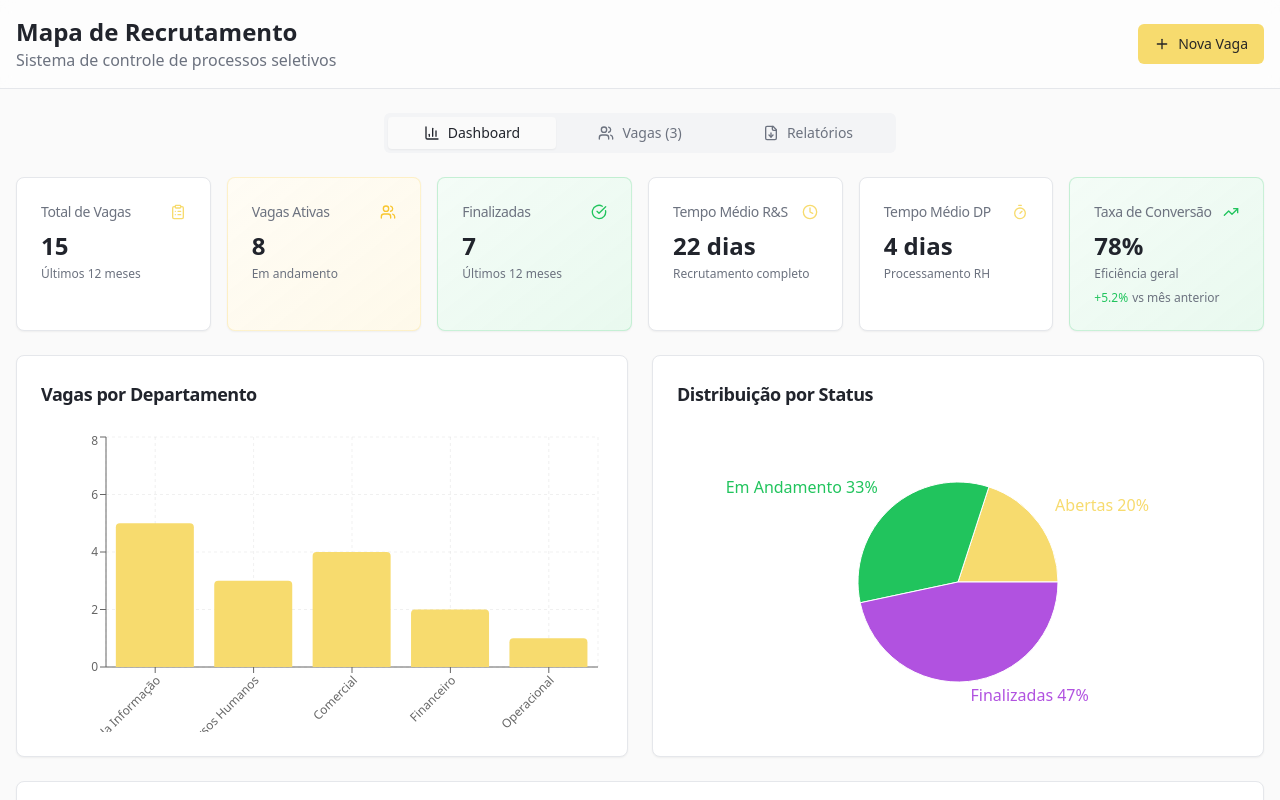
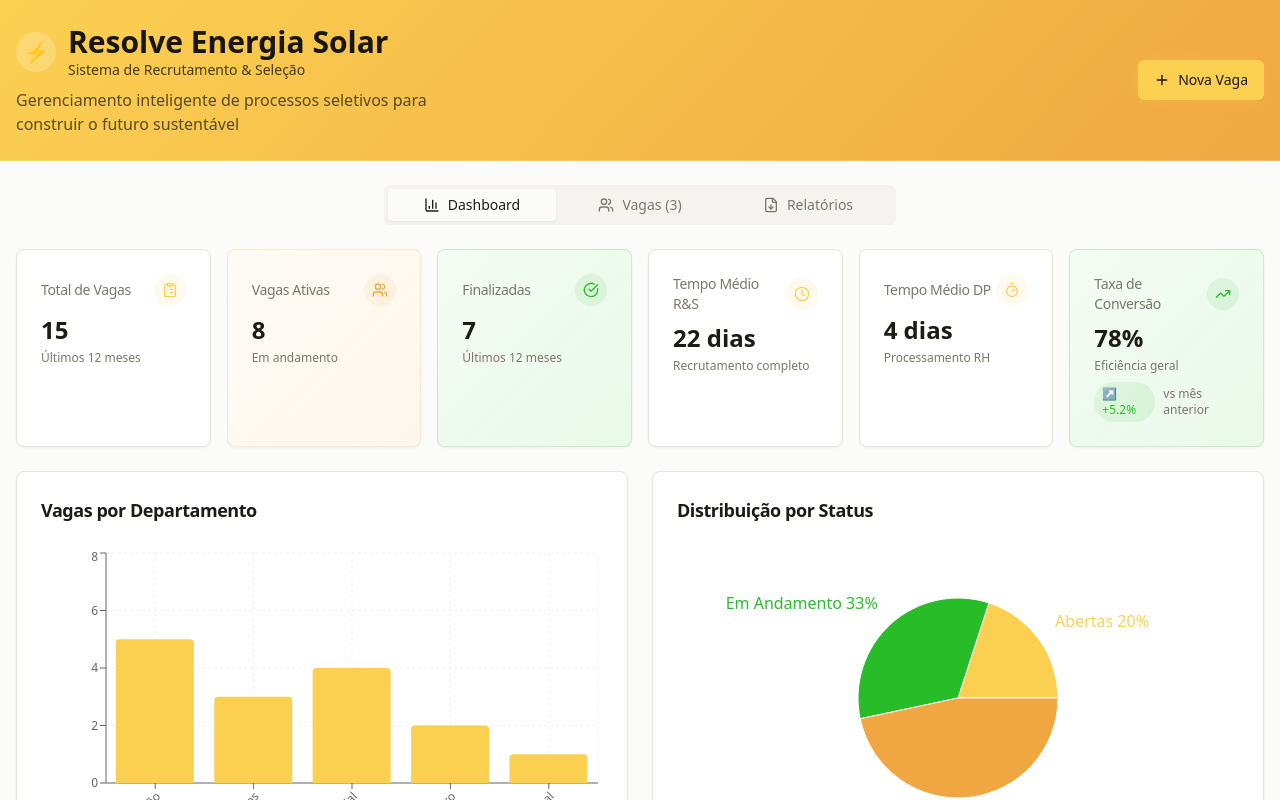
Before and after one commit to JamesCookDev/recrutamento-rh-digital, a React (Vite) app: page / in a window 1280 px wide. Shown: the top 800 px of the page. Built offline with nearby package versions, Linux system fonts and the light colour scheme.

Commit message:
Refactor code and update color scheme
Refactor code, update the initial page, and change the color scheme to yellow, reflecting the Resolve Energia Solar brand.

```diff
--- a/src/components/recruitment/MetricCard.tsx
+++ b/src/components/recruitment/MetricCard.tsx
@@ -37,27 +37,50 @@ export function MetricCard({
   };
 
   return (
-    <Card className={cn('transition-all duration-200 hover:shadow-elevated', variantStyles[variant])}>
-      <CardHeader className="flex flex-row items-center justify-between space-y-0 pb-2">
-        <CardTitle className="text-sm font-medium text-muted-foreground">
+    <Card className={cn(
+      'solar-card transition-all duration-300 hover:shadow-elevated group relative overflow-hidden',
+      variant === 'success' && 'hover:solar-glow border-success/30',
+      variant === 'warning' && 'border-warning/30',
+      variant === 'destructive' && 'border-destructive/30',
+      variantStyles[variant]
+    )}>
+      {/* Subtle gradient overlay for energy feeling */}
+      <div className="absolute inset-0 bg-gradient-to-br from-primary/5 to-transparent opacity-0 group-hover:opacity-100 transition-opacity duration-300" />
+
+      <CardHeader className="flex flex-row items-center justify-between space-y-0 pb-2 relative z-10">
+        <CardTitle className="text-sm font-medium text-muted-foreground group-hover:text-foreground transition-colors">
           {title}
         </CardTitle>
-        <Icon className={cn('h-4 w-4', iconStyles[variant])} />
+        <div className={cn(
+          'p-2 rounded-full transition-all duration-300 group-hover:scale-110',
+          variant === 'success' && 'bg-success/10',
+          variant === 'warning' && 'bg-warning/10',
+          variant === 'destructive' && 'bg-destructive/10',
+          variant === 'default' && 'bg-primary/10'
+        )}>
+          <Icon className={cn('h-4 w-4', iconStyles[variant])} />
+        </div>
       </CardHeader>
-      <CardContent>
-        <div className="text-2xl font-bold text-foreground">{value}</div>
+      <CardContent className="relative z-10">
+        <div className="text-2xl font-bold text-foreground group-hover:text-primary transition-colors duration-300">
+          {value}
+        </div>
         {description && (
-          <p className="text-xs text-muted-foreground mt-1">{description}</p>
+          <p className="text-xs text-muted-foreground mt-1 group-hover:text-muted-foreground/80 transition-colors">
+            {description}
+          </p>
         )}
         {trend && (
           <div className="flex items-center mt-2">
             <span className={cn(
-              'text-xs font-medium',
-              trend.isPositive ? 'text-success' : 'text-destructive'
+              'text-xs font-medium px-2 py-1 rounded-full',
+              trend.isPositive
+                ? 'text-success bg-success/10'
+                : 'text-destructive bg-destructive/10'
             )}>
-              {trend.isPositive ? '+' : ''}{trend.value}%
+              {trend.isPositive ? '↗' : '↘'} {trend.isPositive ? '+' : ''}{trend.value}%
             </span>
-            <span className="text-xs text-muted-foreground ml-1">vs mês anterior</span>
+            <span className="text-xs text-muted-foreground ml-2">vs mês anterior</span>
           </div>
         )}
       </CardContent>
--- /dev/null
+++ b/src/components/recruitment/SolarFooter.tsx
@@ -0,0 +1,18 @@
+export function SolarFooter() {
+  return (
+    <footer className="mt-12 border-t border-border bg-card/50 backdrop-blur">
+      <div className="container mx-auto px-4 py-6">
+        <div className="flex flex-col sm:flex-row items-center justify-between gap-4">
+          <div className="flex items-center gap-2 text-sm text-muted-foreground">
+            <span className="text-primary">⚡</span>
+            <span>Resolve Energia Solar © 2024</span>
+          </div>
+          <div className="flex items-center gap-4 text-sm text-muted-foreground">
+            <span>Construindo o futuro sustentável</span>
+            <div className="w-2 h-2 rounded-full bg-primary animate-pulse"></div>
+          </div>
+        </div>
+      </div>
+    </footer>
+  );
+}
--- a/src/index.css
+++ b/src/index.css
@@ -8,54 +8,63 @@ All colors MUST be HSL.
 
 @layer base {
   :root {
-    --background: 0 0% 98%;
-    --foreground: 224 15% 15%;
+    /* Cores Base - Tema Resolve Energia Solar */
+    --background: 45 25% 98%;
+    --foreground: 45 15% 10%;
 
     --card: 0 0% 100%;
-    --card-foreground: 224 15% 15%;
+    --card-foreground: 45 15% 10%;
 
     --popover: 0 0% 100%;
-    --popover-foreground: 224 15% 15%;
+    --popover-foreground: 45 15% 10%;
 
-    --primary: 48 89% 70%;
-    --primary-foreground: 0 0% 15%;
-    --primary-hover: 48 89% 65%;
+    /* Amarelo Solar - Cor principal da Resolve */
+    --primary: 45 95% 65%;
+    --primary-foreground: 45 15% 8%;
+    --primary-hover: 45 95% 60%;
+    --primary-glow: 45 100% 75%;
 
-    --secondary: 48 20% 95%;
-    --secondary-foreground: 48 15% 25%;
+    /* Amarelo secundário mais suave */
+    --secondary: 45 35% 92%;
+    --secondary-foreground: 45 25% 20%;
 
-    --muted: 220 14% 96%;
-    --muted-foreground: 220 8% 46%;
+    --muted: 45 15% 95%;
+    --muted-foreground: 45 8% 45%;
 
-    --accent: 48 25% 90%;
-    --accent-foreground: 48 15% 25%;
+    --accent: 45 40% 88%;
+    --accent-foreground: 45 25% 15%;
 
-    --success: 142 71% 45%;
+    /* Verde para sucesso - representa sustentabilidade */
+    --success: 120 65% 45%;
     --success-foreground: 0 0% 98%;
 
-    --warning: 45 93% 58%;
-    --warning-foreground: 220 15% 15%;
+    /* Laranja para avisos - energia */
+    --warning: 35 85% 60%;
+    --warning-foreground: 35 15% 10%;
 
     --destructive: 0 72% 51%;
     --destructive-foreground: 0 0% 98%;
 
-    --border: 220 13% 91%;
-    --input: 220 13% 91%;
-    --ring: 48 89% 70%;
+    --border: 45 20% 88%;
+    --input: 45 20% 90%;
+    --ring: 45 95% 65%;
 
-    --chart-1: 48 89% 70%;
-    --chart-2: 142 71% 45%;
-    --chart-3: 280 70% 60%;
-    --chart-4: 45 93% 58%;
-    --chart-5: 0 72% 51%;
+    /* Paleta de cores para gráficos - tema energia solar */
+    --chart-1: 45 95% 65%;  /* Amarelo solar */
+    --chart-2: 120 65% 45%; /* Verde sustentável */
+    --chart-3: 35 85% 60%;  /* Laranja energia */
+    --chart-4: 200 75% 55%; /* Azul céu */
+    --chart-5: 280 60% 55%; /* Roxo inovação */
 
-    /* Gradientes para elementos especiais */
-    --gradient-primary: linear-gradient(135deg, hsl(48 89% 70%), hsl(48 89% 75%));
-    --gradient-success: linear-gradient(135deg, hsl(142 71% 45%), hsl(142 71% 52%));
+    /* Gradientes especiais para energia solar */
+    --gradient-primary: linear-gradient(135deg, hsl(45 95% 65%), hsl(45 100% 75%));
+    --gradient-success: linear-gradient(135deg, hsl(120 65% 45%), hsl(120 70% 52%));
+    --gradient-solar: linear-gradient(135deg, hsl(45 95% 65%), hsl(35 85% 60%));
 
-    /* Sombras elegantes */
-    --shadow-card: 0 1px 3px 0 hsl(220 13% 91% / 0.1), 0 1px 2px -1px hsl(220 13% 91% / 0.1);
-    --shadow-elevated: 0 4px 6px -1px hsl(220 13% 91% / 0.1), 0 2px 4px -2px hsl(220 13% 91% / 0.1);
+    /* Sombras elegantes com toque solar */
+    --shadow-card: 0 1px 3px 0 hsl(45 30% 85% / 0.2), 0 1px 2px -1px hsl(45 30% 85% / 0.2);
+    --shadow-elevated: 0 4px 6px -1px hsl(45 30% 85% / 0.3), 0 2px 4px -2px hsl(45 30% 85% / 0.3);
+    --shadow-glow: 0 0 20px hsl(45 95% 65% / 0.2);
 
     --radius: 0.5rem;
 
@@ -77,41 +86,57 @@ All colors MUST be HSL.
   }
 
   .dark {
-    --background: 222.2 84% 4.9%;
-    --foreground: 210 40% 98%;
+    /* Tema escuro com toque solar */
+    --background: 45 15% 8%;
+    --foreground: 45 25% 95%;
 
-    --card: 222.2 84% 4.9%;
-    --card-foreground: 210 40% 98%;
+    --card: 45 20% 12%;
+    --card-foreground: 45 25% 95%;
 
-    --popover: 222.2 84% 4.9%;
-    --popover-foreground: 210 40% 98%;
+    --popover: 45 20% 12%;
+    --popover-foreground: 45 25% 95%;
 
-    --primary: 210 40% 98%;
-    --primary-foreground: 222.2 47.4% 11.2%;
+    --primary: 45 95% 70%;
+    --primary-foreground: 45 15% 8%;
+    --primary-hover: 45 95% 65%;
 
-    --secondary: 217.2 32.6% 17.5%;
-    --secondary-foreground: 210 40% 98%;
+    --secondary: 45 25% 18%;
+    --secondary-foreground: 45 35% 85%;
 
-    --muted: 217.2 32.6% 17.5%;
-    --muted-foreground: 215 20.2% 65.1%;
+    --muted: 45 20% 15%;
+    --muted-foreground: 45 15% 60%;
 
-    --accent: 217.2 32.6% 17.5%;
-    --accent-foreground: 210 40% 98%;
+    --accent: 45 30% 22%;
+    --accent-foreground: 45 35% 85%;
 
-    --destructive: 0 62.8% 30.6%;
-    --destructive-foreground: 210 40% 98%;
+    --success: 120 65% 50%;
+    --success-foreground: 45 15% 8%;
 
-    --border: 217.2 32.6% 17.5%;
-    --input: 217.2 32.6% 17.5%;
-    --ring: 212.7 26.8% 83.9%;
-    --sidebar-background: 240 5.9% 10%;
-    --sidebar-foreground: 240 4.8% 95.9%;
-    --sidebar-primary: 224.3 76.3% 48%;
-    --sidebar-primary-foreground: 0 0% 100%;
-    --sidebar-accent: 240 3.7% 15.9%;
-    --sidebar-accent-foreground: 240 4.8% 95.9%;
-    --sidebar-border: 240 3.7% 15.9%;
-    --sidebar-ring: 217.2 91.2% 59.8%;
+    --warning: 35 85% 65%;
+    --warning-foreground: 45 15% 8%;
+
+    --destructive: 0 72% 55%;
+    --destructive-foreground: 45 25% 95%;
+
+    --border: 45 25% 20%;
+    --input: 45 25% 18%;
+    --ring: 45 95% 70%;
+
+    /* Gráficos em modo escuro */
+    --chart-1: 45 95% 70%;
+    --chart-2: 120 65% 50%;
+    --chart-3: 35 85% 65%;
+    --chart-4: 200 75% 60%;
+    --chart-5: 280 60% 60%;
+
+    --sidebar-background: 45 20% 10%;
+    --sidebar-foreground: 45 25% 90%;
+    --sidebar-primary: 45 95% 70%;
+    --sidebar-primary-foreground: 45 15% 8%;
+    --sidebar-accent: 45 25% 15%;
+    --sidebar-accent-foreground: 45 25% 90%;
+    --sidebar-border: 45 25% 18%;
+    --sidebar-ring: 45 95% 70%;
   }
 }
 
@@ -124,3 +149,22 @@ All colors MUST be HSL.
     @apply bg-background text-foreground;
   }
 }
+
+@layer components {
+  /* Classes utilitárias para energia solar */
+  .solar-gradient {
+    background: var(--gradient-solar);
+  }
+
+  .solar-glow {
+    box-shadow: var(--shadow-glow);
+  }
+
+  .solar-card {
+    @apply bg-card border border-border rounded-lg shadow-sm hover:shadow-md transition-all duration-300;
+  }
+
+  .solar-header {
+    @apply solar-gradient text-primary-foreground;
+  }
+}
--- a/src/pages/Index.tsx
+++ b/src/pages/Index.tsx
@@ -11,6 +11,7 @@ import { Plus, BarChart3, Users, Edit, FileDown } from 'lucide-react';
 import { useToast } from '@/hooks/use-toast';
 import { PositionFormDialog } from '@/components/recruitment/PositionFormDialog';
 import { PositionFormData } from '@/schemas/recruitment';
+import { SolarFooter } from '@/components/recruitment/SolarFooter';
 
 const Index = () => {
   const { toast } = useToast();
@@ -81,18 +82,35 @@ const Index = () => {
 
   return (
     <div className="min-h-screen bg-background">
-      {/* Header */}
-      <header className="border-b border-border bg-card/50 backdrop-blur supports-[backdrop-filter]:bg-card/50">
-        <div className="container mx-auto px-4 py-4">
+      {/* Header com identidade visual da Resolve */}
+      <header className="solar-header border-b border-border/20 backdrop-blur supports-[backdrop-filter]:bg-card/50 relative overflow-hidden">
+        <div className="absolute inset-0 bg-gradient-to-r from-primary/10 to-warning/10 opacity-50"></div>
+        <div className="container mx-auto px-4 py-6 relative z-10">
           <div className="flex items-center justify-between">
+            <div className="space-y-2">
+              <div className="flex items-center gap-3">
+                <div className="w-10 h-10 rounded-full bg-white/20 flex items-center justify-center">
+                  <span className="text-xl font-bold">⚡</span>
+                </div>
                 <div>
-              <h1 className="text-2xl font-bold text-foreground">Mapa de Recrutamento</h1>
-              <p className="text-muted-foreground">Sistema de controle de processos seletivos</p>
+                  <h1 className="text-3xl font-bold text-primary-foreground">
+                    Resolve Energia Solar
+                  </h1>
+                  <p className="text-primary-foreground/80 text-sm">
+                    Sistema de Recrutamento & Seleção
+                  </p>
                 </div>
+              </div>
+              <p className="text-primary-foreground/70 max-w-md">
+                Gerenciamento inteligente de processos seletivos para construir o futuro sustentável
+              </p>
+            </div>
+            <div className="solar-glow">
               <PositionFormDialog
                 mode="create"
                 onSuccess={handleCreatePosition}
               />
+            </div>
           </div>
         </div>
       </header>
@@ -140,8 +158,8 @@ const Index = () => {
             {filteredPositions.length > 0 ? (
               <div className="grid grid-cols-1 lg:grid-cols-2 xl:grid-cols-3 gap-6">
                 {filteredPositions.map((position) => (
+                  <div key={position.id} className="group hover:scale-[1.02] transition-all duration-300">
                     <PositionCard
-                    key={position.id}
                       position={position}
                       candidates={mockCandidates}
                       onView={handleViewPosition}
@@ -151,24 +169,27 @@ const Index = () => {
                       onScheduleInterview={handleScheduleInterview}
                       onMoveCandidate={handleMoveCandidate}
                     />
+                  </div>
                 ))}
               </div>
             ) : (
-              <div className="text-center py-12 bg-card rounded-lg border border-border">
-                <Users className="h-12 w-12 text-muted-foreground mx-auto mb-4" />
-                <h3 className="text-lg font-semibold text-foreground mb-2">
-                  Nenhuma vaga encontrada
+              <div className="text-center py-16 solar-card max-w-md mx-auto">
+                <div className="w-16 h-16 mx-auto mb-6 rounded-full bg-gradient-to-br from-primary/20 to-warning/20 flex items-center justify-center">
+                  <Users className="h-8 w-8 text-primary" />
+                </div>
+                <h3 className="text-xl font-semibold text-foreground mb-3">
+                  Pronto para encontrar talentos?
                 </h3>
-                <p className="text-muted-foreground mb-4">
-                  Tente ajustar os filtros ou criar uma nova vaga.
+                <p className="text-muted-foreground mb-6 text-sm leading-relaxed">
+                  Crie sua primeira vaga e comece a construir a equipe dos sonhos para a Resolve Energia Solar.
                 </p>
                 <PositionFormDialog
                   mode="create"
                   onSuccess={handleCreatePosition}
                   trigger={
-                    <Button variant="outline">
+                    <Button className="solar-glow">
                       <Plus className="h-4 w-4 mr-2" />
-                      Criar Nova Vaga
+                      Criar Primeira Vaga
                     </Button>
                   }
                 />
@@ -177,6 +198,8 @@ const Index = () => {
           </TabsContent>
         </Tabs>
       </main>
+
+      <SolarFooter />
     </div>
   );
 };
```
Lines whose indentation alone changed are shown as unchanged.
